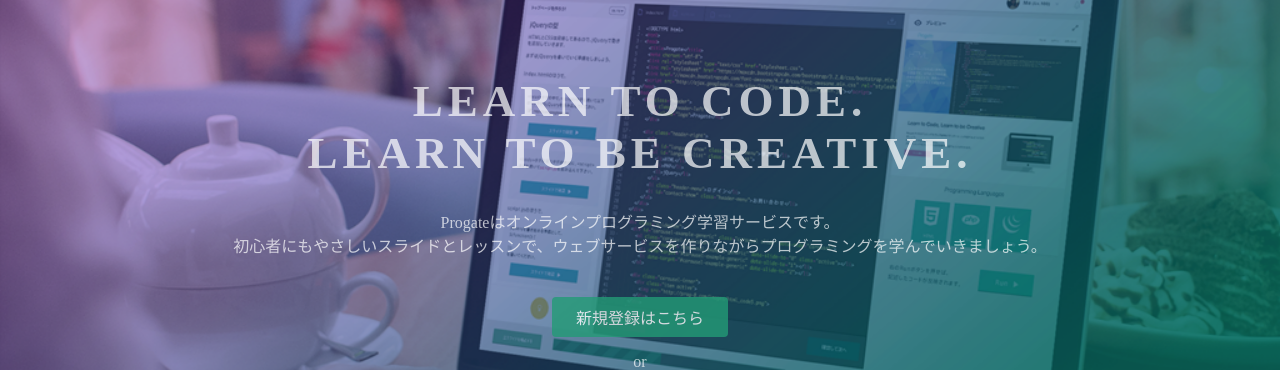
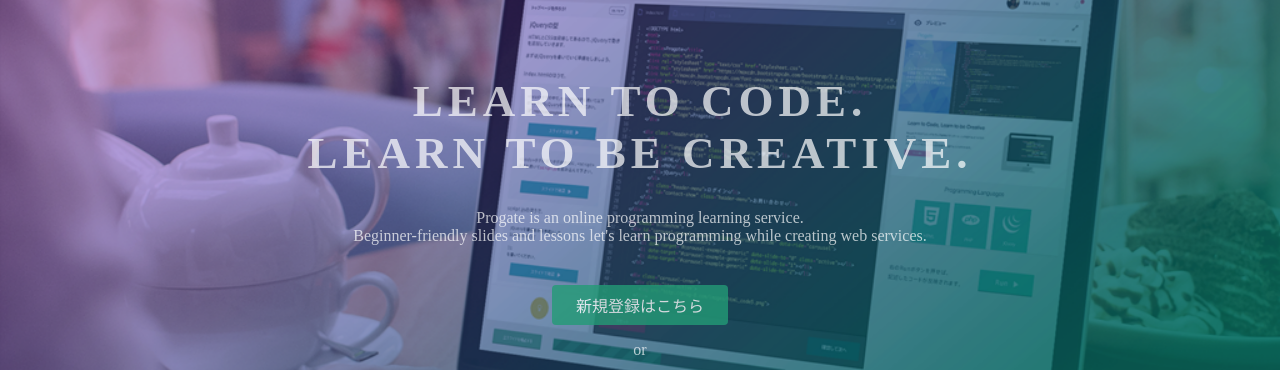
Before and after one commit to SoLa-HiBiNo/HiBiNo.github.io, a plain HTML site: page index.html in a window 1280 px wide. Shown: the part 135-505 px from the top of the page. Drawn offline with Linux system fonts and the light colour scheme.

Commit message:
Update index.html

```diff
--- a/index.html
+++ b/index.html
@@ -24,7 +24,7 @@
   <div class="top-wrapper">
     <div class="container">
       <h1>LEARN TO CODE.<br>LEARN TO BE CREATIVE.</h1>
-      <p>Progateはオンラインプログラミング学習サービスです。<br>初心者にもやさしいスライドとレッスンで、ウェブサービスを作りながらプログラミングを学んでいきましょう。</p>
+      <p>Progate is an online programming learning service.<br>Beginner-friendly slides and lessons let's learn programming while creating web services.</p>
       <div class="btn-wrapper">
         <a href="#" class="btn signup">新規登録はこちら</a>
         <p>or</p>
```
